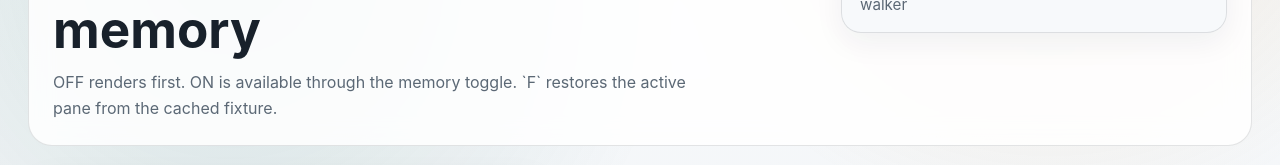
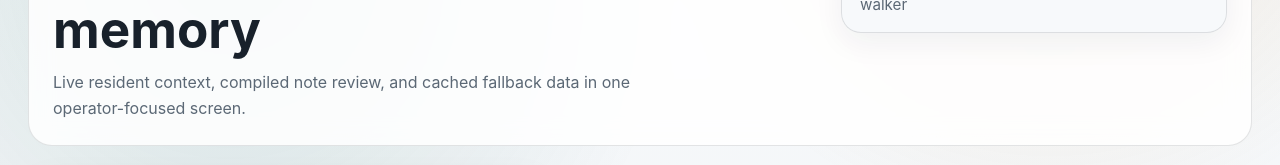
Before and after one commit to my-name-is-yu/CareOS, a Next.js app: page / in a window 1280 px wide. Shown: the part 180-345 px from the top of the page. Built offline with nearby package versions, Linux system fonts and the light colour scheme; no server answers.

Commit message:
Fix compile payload and hero copy

```diff
--- a/src/app/page.tsx
+++ b/src/app/page.tsx
@@ -50,7 +50,7 @@ export default function HomePage() {
         const response = await globalThis.fetch("/api/compile", {
           method: "POST",
           headers: { "Content-Type": "application/json" },
-          body: JSON.stringify({ note, mode: modeName })
+          body: JSON.stringify({ note: note.note, mode: modeName, transcript: note.transcript })
         });
         if (!response.ok) throw new Error("compile failed");
         const payload = (await response.json()) as CompilePayload;
@@ -84,9 +84,9 @@ export default function HomePage() {
         <div>
           <p className="eyebrow">CareOS ops console</p>
           <h1>Typed note to resident shift memory</h1>
-          <p className="lede">OFF renders first. ON is available through the memory toggle. `F` restores the active pane from the cached fixture.</p>
+          <p className="lede">Live resident context, compiled note review, and cached fallback data in one operator-focused screen.</p>
         </div>
-          <div className="resident-card">
+        <div className="resident-card">
           <span>Resident</span>
           <strong>{resident.name}</strong>
           <span>{residentLabel}</span>
```
